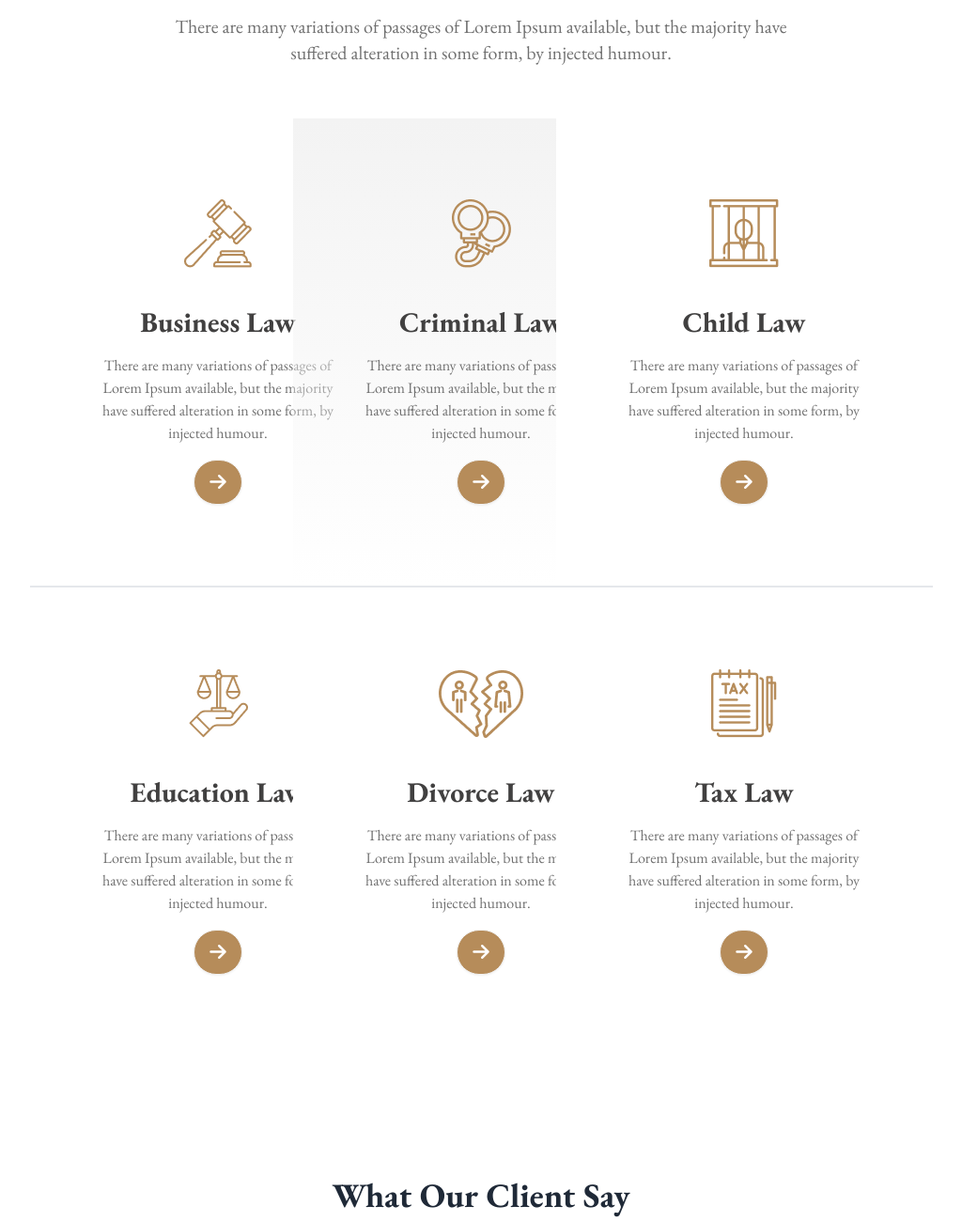
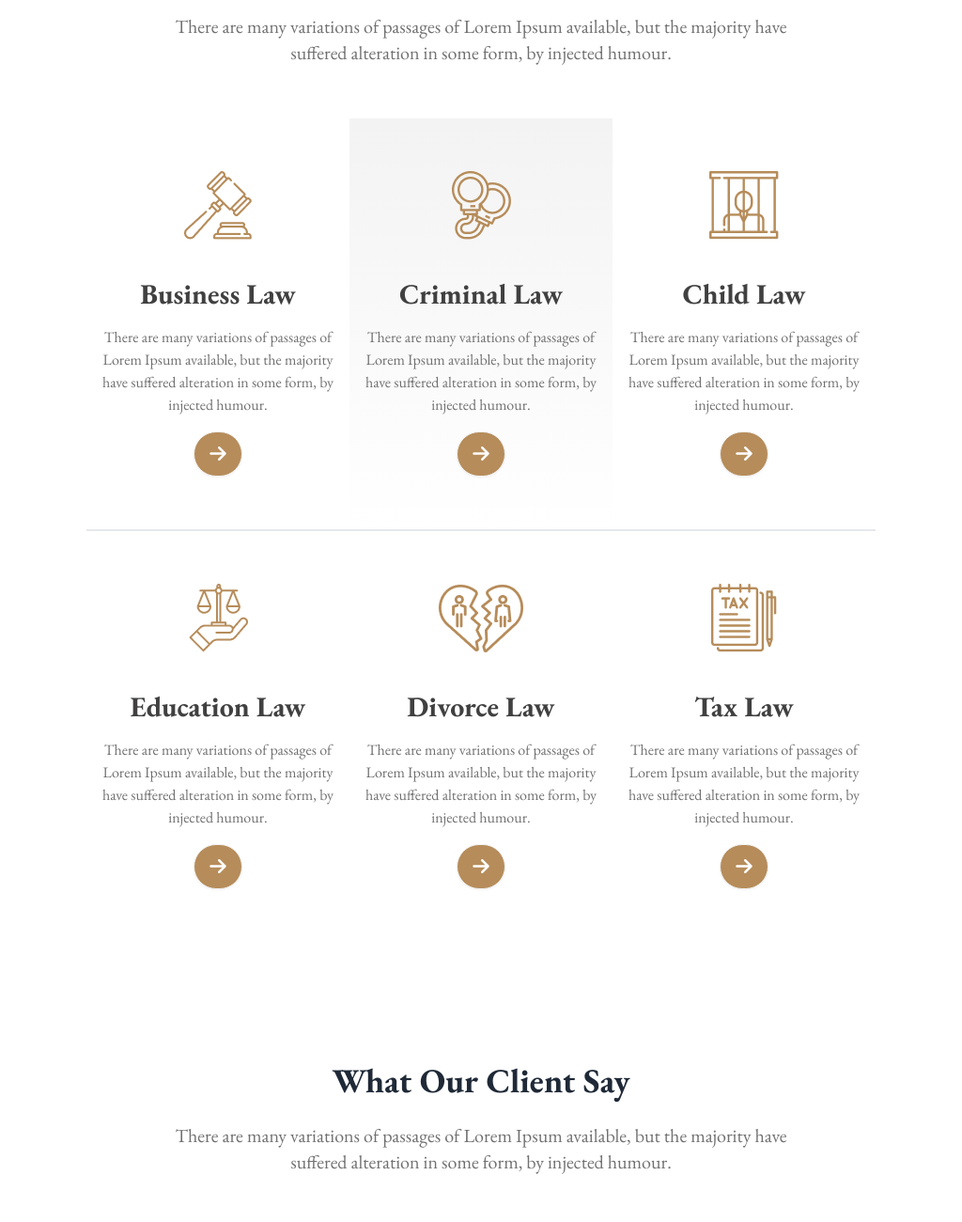
Before and after one commit to ismail-dev-code/legal-solution-daisyui, a plain HTML site: page index.html in a window 1280 px wide. Shown: the part 840-2140 px from the top of the page at 94% size, without its empty margins (128-1152 px from the left). Drawn offline with nearby package versions, Linux system fonts and the light colour scheme.

Commit message:
recheck again

```diff
--- a/index.html
+++ b/index.html
@@ -149,7 +149,7 @@
         >
           <!-- cards 1 -->
           <div
-            class="card flex flex-col items-center justify-center text-center md:py-14 py-8 bg-base-100 md:w-[401px] w-full md:h-[499px] h-full border-b-2 rounded-none"
+            class="card flex flex-col items-center justify-center text-center md:py-14 py-8 bg-base-100 w-full h-full border-b-2 rounded-none"
           >
             <!-- card image  -->
             <div class="md:mb-10 mb-5">
@@ -174,7 +174,7 @@
           </div>
           <!-- cards 2 -->
           <div
-            class="card flex flex-col items-center custom-linear justify-center text-center md:py-14 py-8 bg-base-100 md:w-[401px] w-full md:h-[499px] h-full border-b-2 rounded-none"
+            class="card flex flex-col items-center custom-linear justify-center text-center md:py-14 py-8 bg-base-100 w-full  h-full border-b-2 rounded-none"
           >
             <!-- card image  -->
             <div class="md:mb-10 mb-5">
@@ -199,7 +199,7 @@
           </div>
           <!-- cards 3 -->
           <div
-            class="card flex flex-col items-center justify-center text-center md:py-14 py-8 bg-base-100 md:w-[401px] w-full md:h-[499px] h-full border-b-2 rounded-none"
+            class="card flex flex-col items-center justify-center text-center md:py-14 py-8 bg-base-100 w-full  h-full border-b-2 rounded-none"
           >
             <!-- card image  -->
             <div class="md:mb-10 mb-5">
@@ -224,7 +224,7 @@
           </div>
           <!-- cards 4 -->
           <div
-            class="card flex flex-col items-center justify-center text-center md:py-14 py-8 bg-base-100 md:w-[401px] w-full md:h-[499px] h-full rounded-none"
+            class="card flex flex-col items-center justify-center text-center md:py-14 py-8 bg-base-100 w-full  h-full rounded-none"
           >
             <!-- card image  -->
             <div class="md:mb-10 mb-5">
@@ -249,7 +249,7 @@
           </div>
           <!-- cards 5 -->
           <div
-            class="card flex flex-col items-center justify-center text-center md:py-14 py-8 bg-base-100 md:w-[401px] w-full md:h-[499px] h-full rounded-none"
+            class="card flex flex-col items-center justify-center text-center md:py-14 py-8 bg-base-100 w-full  h-full rounded-none"
           >
             <!-- card image  -->
             <div class="md:mb-10 mb-5">
@@ -274,7 +274,7 @@
           </div>
           <!-- cards 6 -->
           <div
-            class="card flex flex-col items-center justify-center text-center md:py-14 py-8 bg-base-100 md:w-[401px] w-full md:h-[499px] h-full rounded-none"
+            class="card flex flex-col items-center justify-center text-center md:py-14 py-8 bg-base-100 w-full  h-full rounded-none"
           >
             <!-- card image  -->
             <div class="md:mb-10 mb-5">
```
